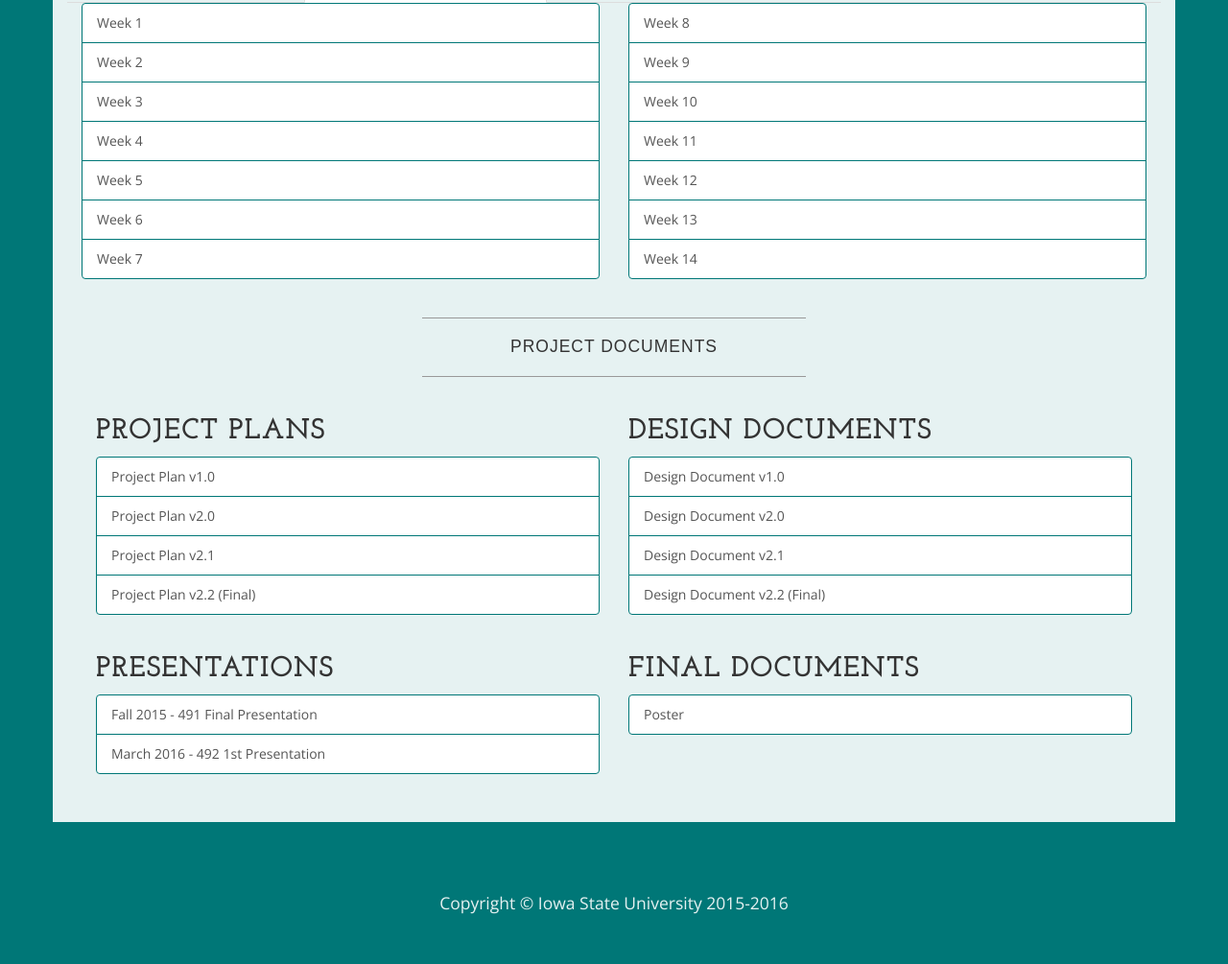
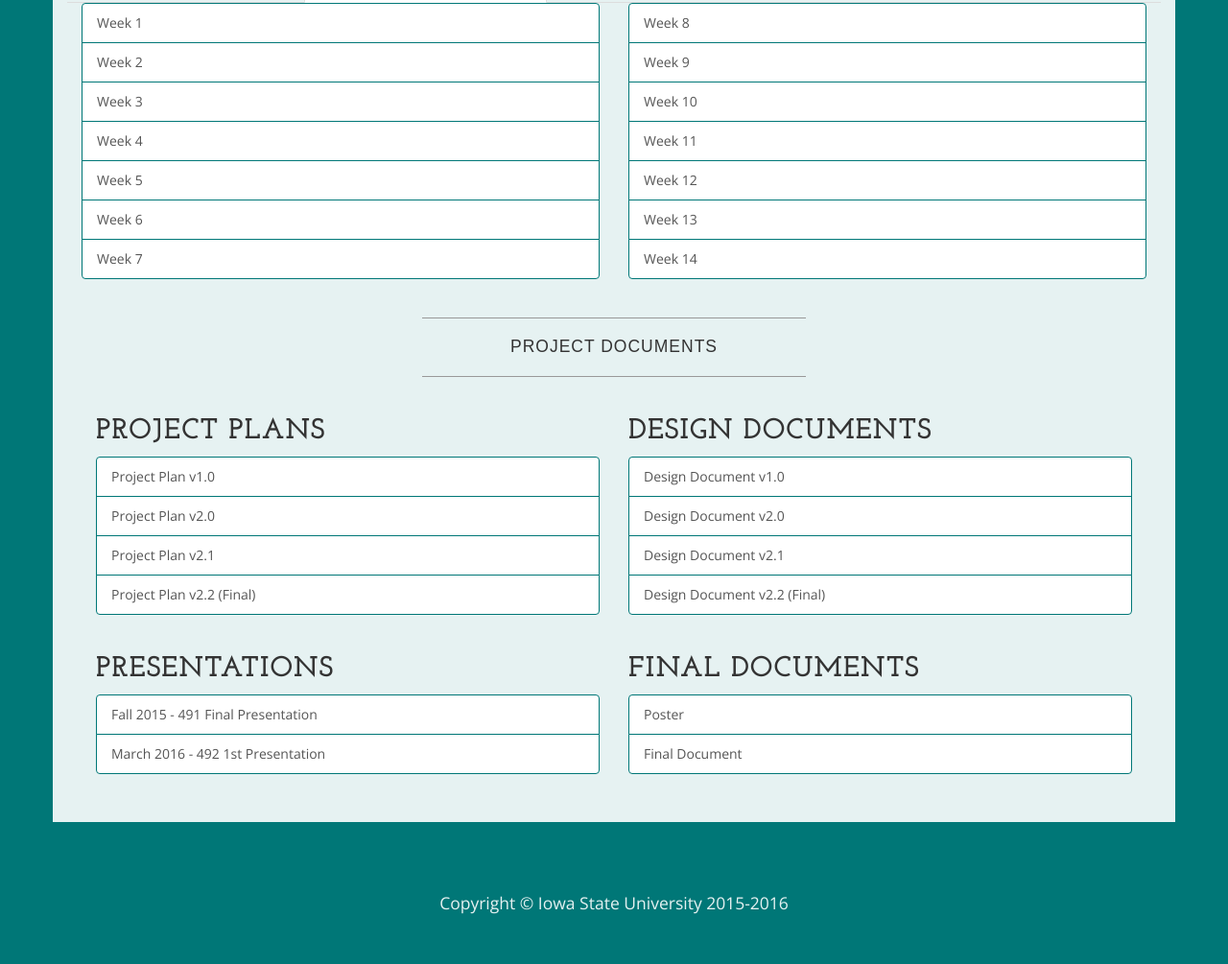
Before and after one commit to ajbowler/graphalyzer.github.io, a plain HTML site: page docs.html in a window 1280 px wide. Shown: the part 587-1592 px from the top of the page at 96% size. Drawn offline with nearby package versions, Linux system fonts and the light colour scheme.

Commit message:
Final Document

```diff
--- a/docs.html
+++ b/docs.html
@@ -169,6 +169,7 @@
             <h2>Final Documents</h2>
             <div class="list-group">
               <a target="_blank" href="/docs/final_documents/poster.pdf" class="list-group-item">Poster</a>
+              <a target="_blank" href="/docs/final_documents/final_document.pdf" class="list-group-item">Final Document</a>
             </div>
           </div>
         </div>
```
Also changed, not shown: 1 other file.
